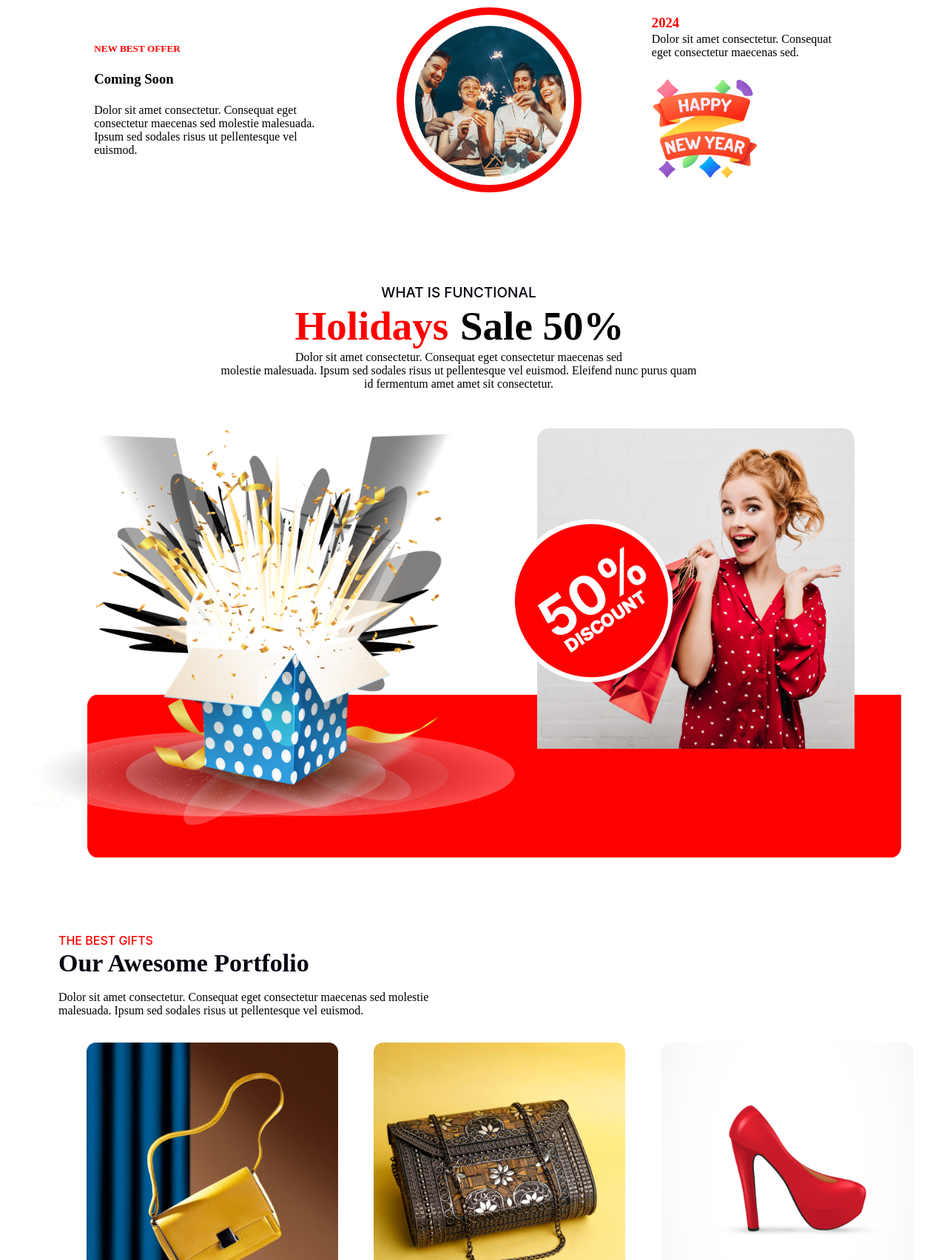
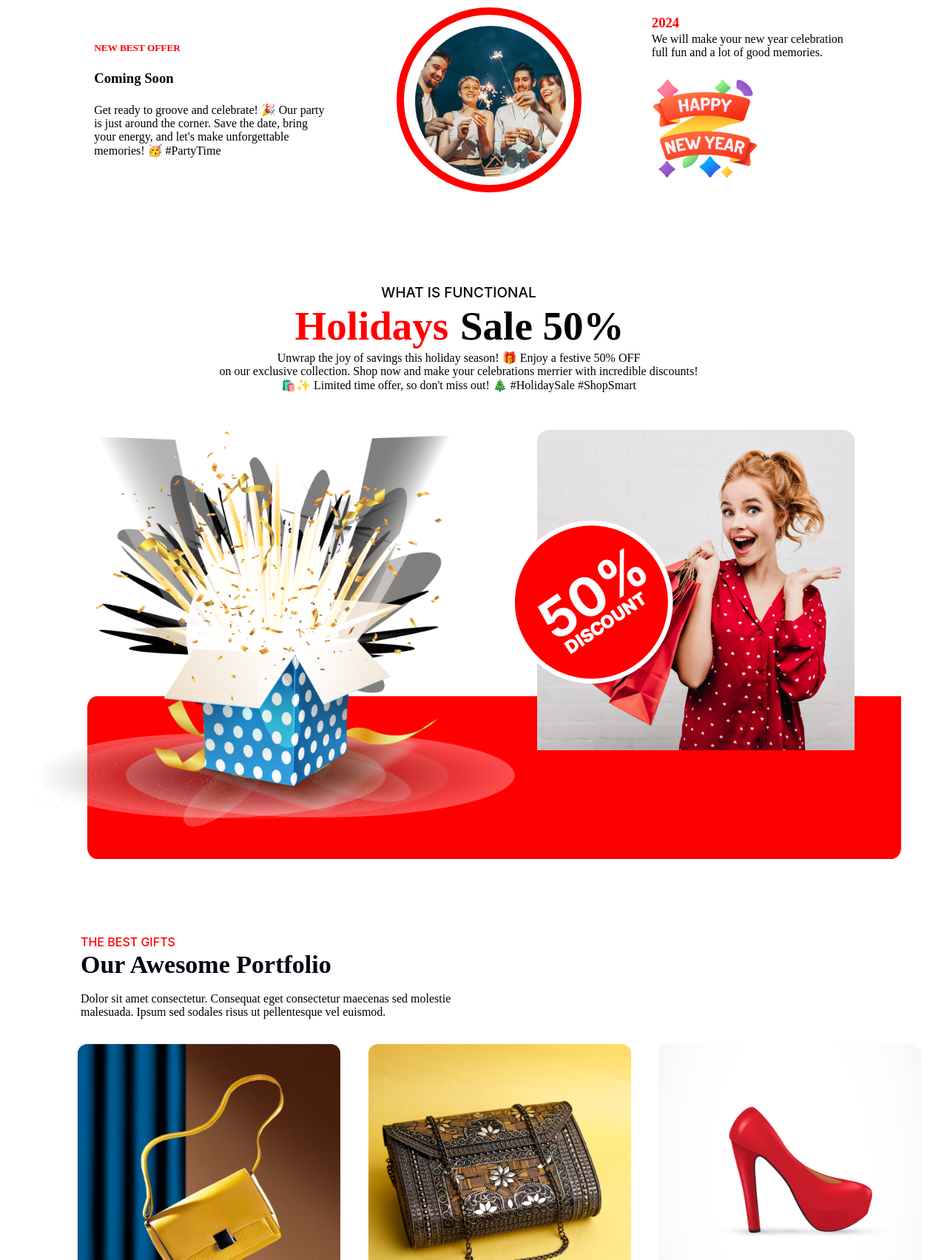
Before and after one commit to hasibhu/happy-new-year-assignment, a plain HTML site: page index.html in a window 1280 px wide. Shown: the part 2600-4303 px from the top of the page at 74% size. Drawn offline with Linux system fonts and the light colour scheme.

Commit message:
text updated

```diff
--- a/index.html
+++ b/index.html
@@ -34,7 +34,7 @@
         <div id="welcomeDiv">
             <div id="textDiv">
                 <h2 id="welcomeText">Welcome to <br> midnight party</h2>
-                <p id="welcomeParagraphTetx">Dolor sit amet consectetur. Consequat eget consectetur maecenas sed molestie <br> malesuada. Ipsum sed sodales risus ut pellentesque vel euismod.</p>
+                <p id="welcomeParagraphTetx">Welcome! 🌟 Excited to have you here. Let's embark on a journey of discovery <br> and conversation together. Enjoy your stay! 🚀 #Welcome</p>
 
                 <button class="buttonHover">JOIN NOW</button>
             </div>
@@ -60,14 +60,14 @@
         <div class="circle-div1">
             <h5 id="new-best-offer">NEW BEST OFFER</h5> <br>
             <h3>Coming Soon</h3> <br>
-            <p>Dolor sit amet consectetur. Consequat eget consectetur maecenas sed molestie malesuada. Ipsum sed sodales risus ut pellentesque vel euismod. </p>
+            <p>Get ready to groove and celebrate! 🎉 Our party is just around the corner. Save the date, bring your energy, and let's make unforgettable memories! 🥳 #PartyTime</p>
         </div>
         <div class=".circle-div2">
             <div class="circle-div"><img id="circle-image" src="./images/ellipse1.png" alt="" width = "204px"; height = "204px"></div>
         </div>
         <div class="circle-div3">
             <h3 id="color2024">2024</h3>
-            <p>Dolor sit amet consectetur. Consequat eget consectetur maecenas sed.</p>
+            <p>We will make your new year celebration full fun and a lot of good memories.</p>
             <br>
             <p><img src="./images/groupname96.png" alt=""></p>
 
@@ -79,7 +79,9 @@
         <div class="holiday-div1">
             <h6 id="funstional">WHAT IS FUNCTIONAL</h6>
             <h1 id="holidaySaleTitle"><span id="holidays">Holidays</span> Sale 50%</h1>
-            <p>Dolor sit amet consectetur. Consequat eget consectetur maecenas sed <br> molestie malesuada. Ipsum sed sodales risus ut pellentesque vel euismod. Eleifend nunc purus quam id  fermentum amet amet sit consectetur.</p>
+            <p>Unwrap the joy of savings this holiday season! 🎁 Enjoy a festive 50% OFF <br> on our exclusive collection. Shop now and make your celebrations merrier with incredible discounts! 🛍️✨ Limited time offer, so don't miss out! 🎄 #HolidaySale #ShopSmart</p>
+
+            <p></p>
 
         </div>
 
@@ -101,19 +103,19 @@
 
     <!-- Portfolio with Images -->
     <section class="common container-porfolio">
-        <div class="portfolio-div1">
+        <div id="portfolioText" class="portfolio-div1">
             <h6 id="best-gifts">THE BEST GIFTS</h6>
             <h3 id="awesome">Our Awesome Portfolio</h3>
             <p id="portfolio-paragraph">Dolor sit amet consectetur. Consequat eget consectetur maecenas sed molestie malesuada. Ipsum sed sodales risus ut pellentesque vel euismod. </p>
         </div>
 
         <div class="product-images">
-            <img src="./images/yelloweBag.png" alt="" width="340px" height="350">
-            <img src="./images/blackbag.png" alt="" width="340px" height="350">
-            <img src="./images/redShoe.png" alt="" width="340px" height="350">
-            <img src="./images/whiteShoe.png" alt="" width="340px" height="350">
-            <img src="./images/sunGlass.png" alt="" width="340px" height="350">
-            <img src="./images/handRing.png" alt="" width="340px" height="350">
+            <img src="./images/yelloweBag.png" alt="" width="355px" height="350">
+            <img src="./images/blackbag.png" alt="" width="355px" height="350">
+            <img src="./images/redShoe.png" alt="" width="355px" height="350">
+            <img src="./images/whiteShoe.png" alt="" width="355px" height="350">
+            <img src="./images/sunGlass.png" alt="" width="355px" height="350">
+            <img src="./images/handRing.png" alt="" width="355px" height="350">
         </div>
     </section>
 
--- a/style.css
+++ b/style.css
@@ -325,6 +325,9 @@ button{
     margin-bottom: 120px;
 }
 
+#portfolioText{
+    padding-left: 30px;
+}
 #best-gifts{
     color: #F00;
     font-family: Inter;
```
